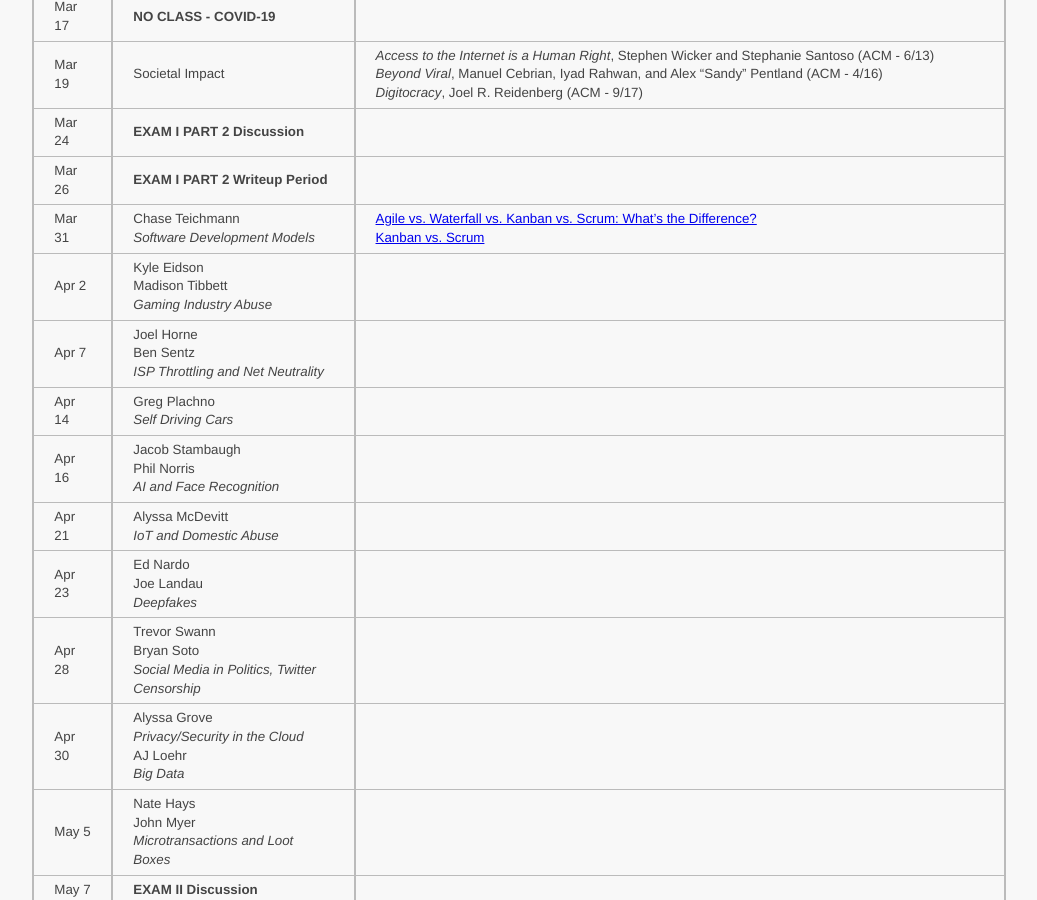
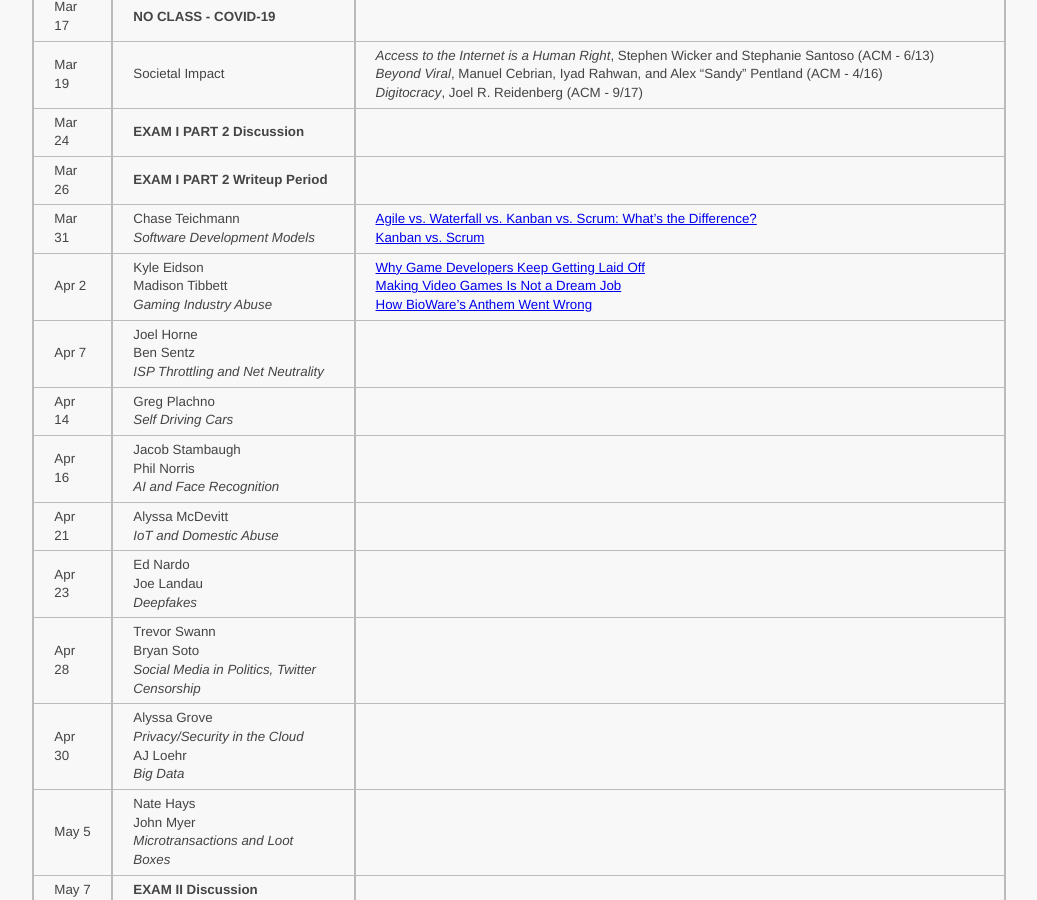
Before and after one commit to ycpcs/cs456-spring2020, a Jekyll site: the page built from schedule/index.md, in a window 1280 px wide and 900 px high, scrolled down 1139 px. Shown: the whole window, without its empty margins (121-1158 px from the left). Built offline with Jekyll 4.4.1, drawn with Linux system fonts in a browser that asks for light colours.

Commit message:
add madison and kyle articles
add madison and kyle articles

```diff
--- a/schedule/index.md
+++ b/schedule/index.md
@@ -32,7 +32,7 @@ All reading materials can be accessed via [Schmidt Library](http://library.ycp.e
 > Mar 24  | **EXAM I PART 2 Discussion** | |
 > Mar 26  | **EXAM I PART 2 Writeup Period**    | |
 > Mar 31  | Chase Teichmann <br /> *Software Development Models*| [Agile vs. Waterfall vs. Kanban vs. Scrum: What’s the Difference?](https://www.lucidchart.com/blog/agile-vs-waterfall-vs-kanban-vs-scrum) <br /> [Kanban vs. Scrum](https://www.atlassian.com/agile/kanban/kanban-vs-scrum) |
-> Apr 2   | Kyle Eidson <br /> Madison Tibbett <br /> *Gaming Industry Abuse*| |
+> Apr 2   | Kyle Eidson <br /> Madison Tibbett <br /> *Gaming Industry Abuse*| [Why Game Developers Keep Getting Laid Off](https://kotaku.com/why-game-developers-keep-getting-laid-off-1583192249) <br /> [Making Video Games Is Not a Dream Job](https://www.nytimes.com/2019/04/04/opinion/video-games-layoffs-union.html) <br /> [How BioWare's Anthem Went Wrong](https://kotaku.com/how-biowares-anthem-went-wrong-1833731964)|
 > Apr 7   | Joel Horne <br /> Ben Sentz <br /> *ISP Throttling and Net Neutrality* | |
 > Apr 14  | Greg Plachno <br /> *Self Driving Cars* | |
 > Apr 16  | Jacob Stambaugh <br /> Phil Norris <br /> *AI and Face Recognition* | |
```
